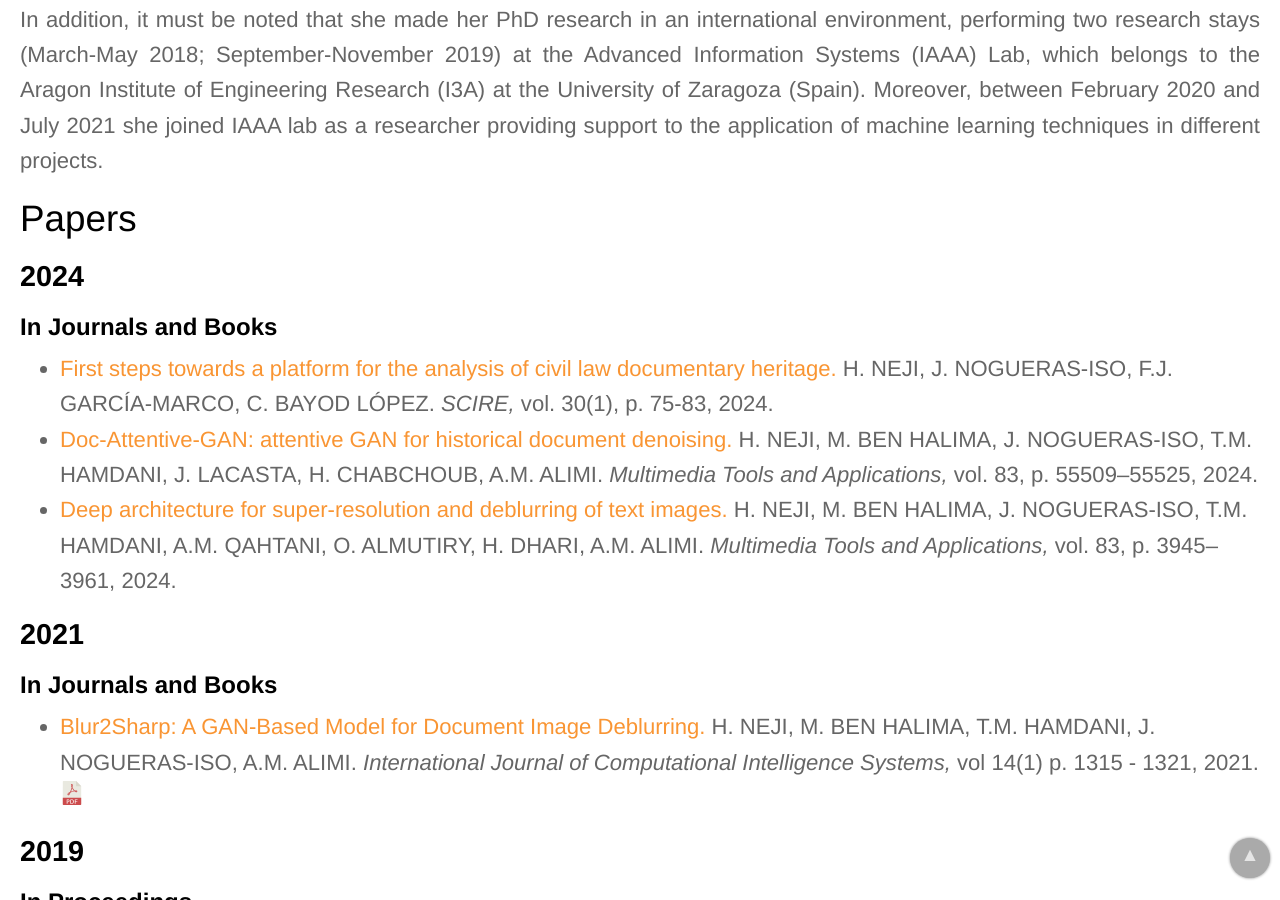
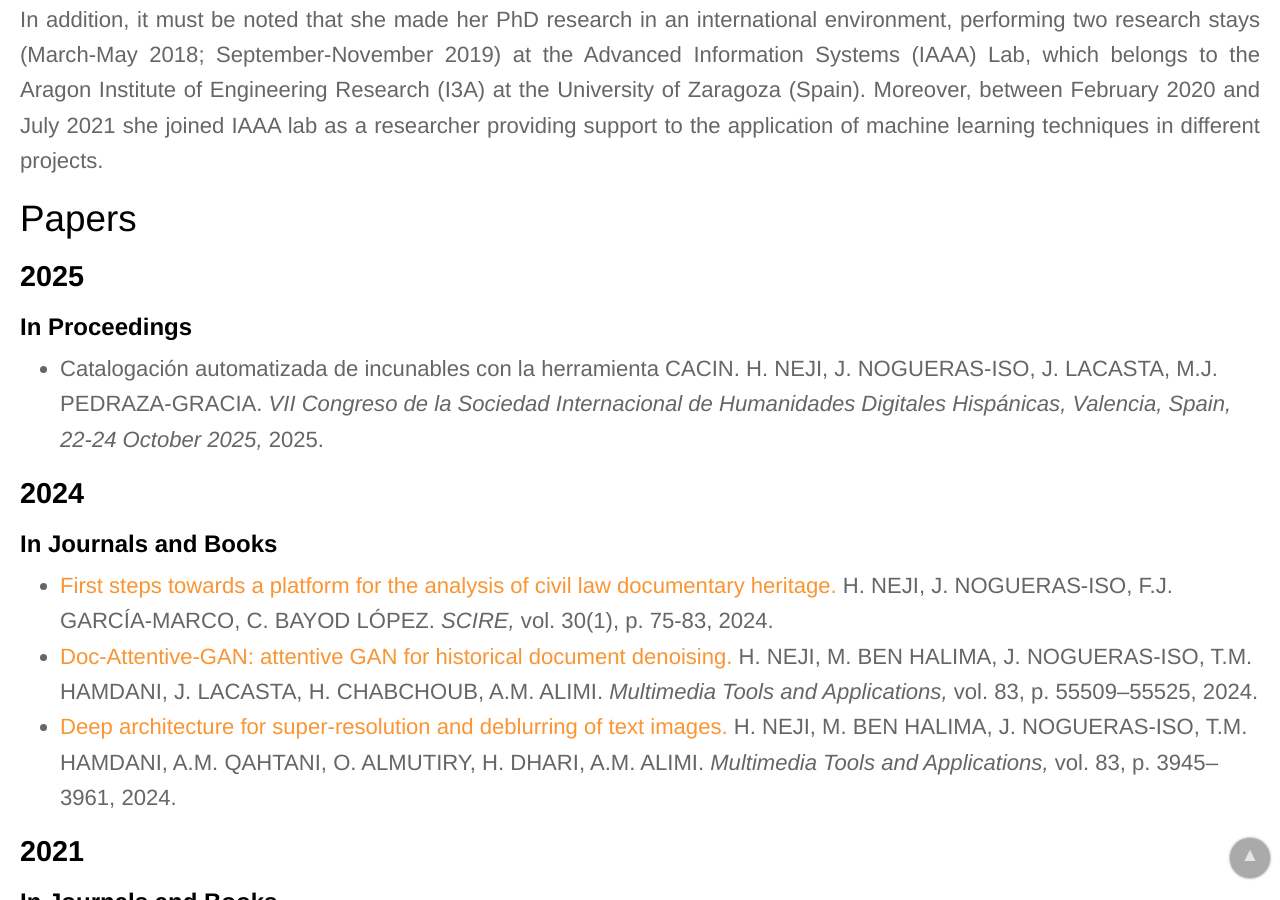
Before and after one commit to IAAA-Lab/IAAA-Lab.github.io, a Jekyll site: the page built from _staff/neji.md, in a window 1280 px wide and 900 px high, scrolled down 985 px. Built offline with Jekyll 4.4.1, drawn with Linux system fonts in a browser that asks for light colours.

Commit message:
Inclusion de contribución HDH 2025

```diff
--- a/_data/papers.yml
+++ b/_data/papers.yml
@@ -36,6 +36,11 @@
   doi: 10.1145/3733600
   github_url: https://github.com/IAAA-Lab/Collective-Intelligence-in-Humanitarian-Voluntary-Geographic-Information-ODECO-HOT-TM
 # -------------------
+- title: "Catalogación automatizada de incunables con la herramienta CACIN"
+  authors: H. NEJI, J. NOGUERAS-ISO, J. LACASTA, M.J. PEDRAZA-GRACIA
+  publication_conference: "VII Congreso de la Sociedad Internacional de Humanidades Digitales Hispánicas, Valencia, Spain, 22-24 October 2025"
+  year: 2025
+# -------------------
 - title: "A Framework for the Multi-Dimensional Assessment of Interoperability for Open Data Ecosystems Development"
   url: https://doi.org/10.1177/15701255241297172
   authors: M. ALI, G. PAPAGEORGIOU, A. AZIZ, E. LOUKIS, Y. CHARALABIDIS, C. ALEXOPOULOS, F.J. LOPEZ-PELLICER
@@ -111,6 +116,7 @@
   publication_conference: "XV Jornadas Ibéricas de IDE (JIIDE 2024), Vitoria, Spain, 13-15 November 2024"
   year: 2024
   url: https://www.idee.es/resources/presentaciones/JIIDE24-IIIgeoEuskadi/Resumenes/57.pdf
+# -------------------
 - title: "Instalación y configuración de un visor IDE mediante la plataforma SITMUN"
   authors: F.J. LOPEZ-PELLICER, M. ROSES
   publication_conference: "Workshops XV Jornadas Ibéricas de IDE (JIIDE 2024), Vitoria, Spain, 13-14 November 2024"
```
